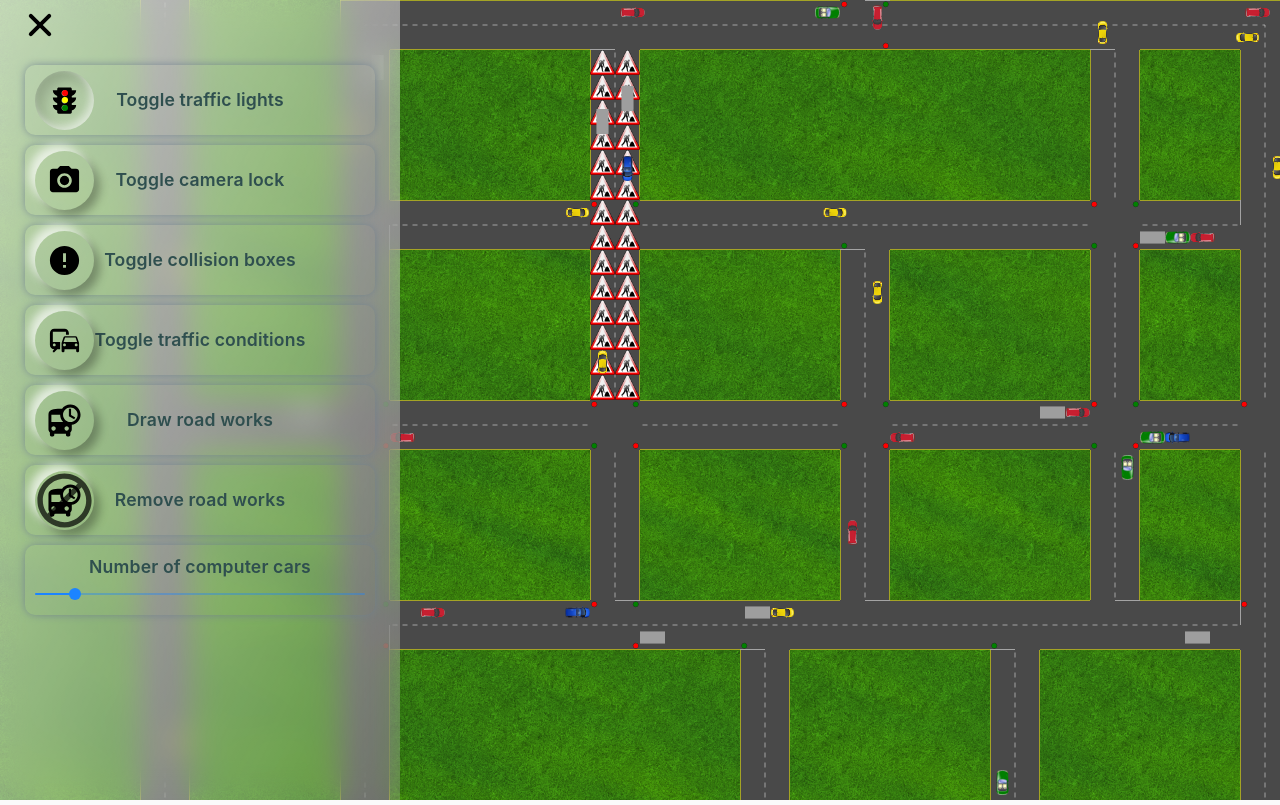
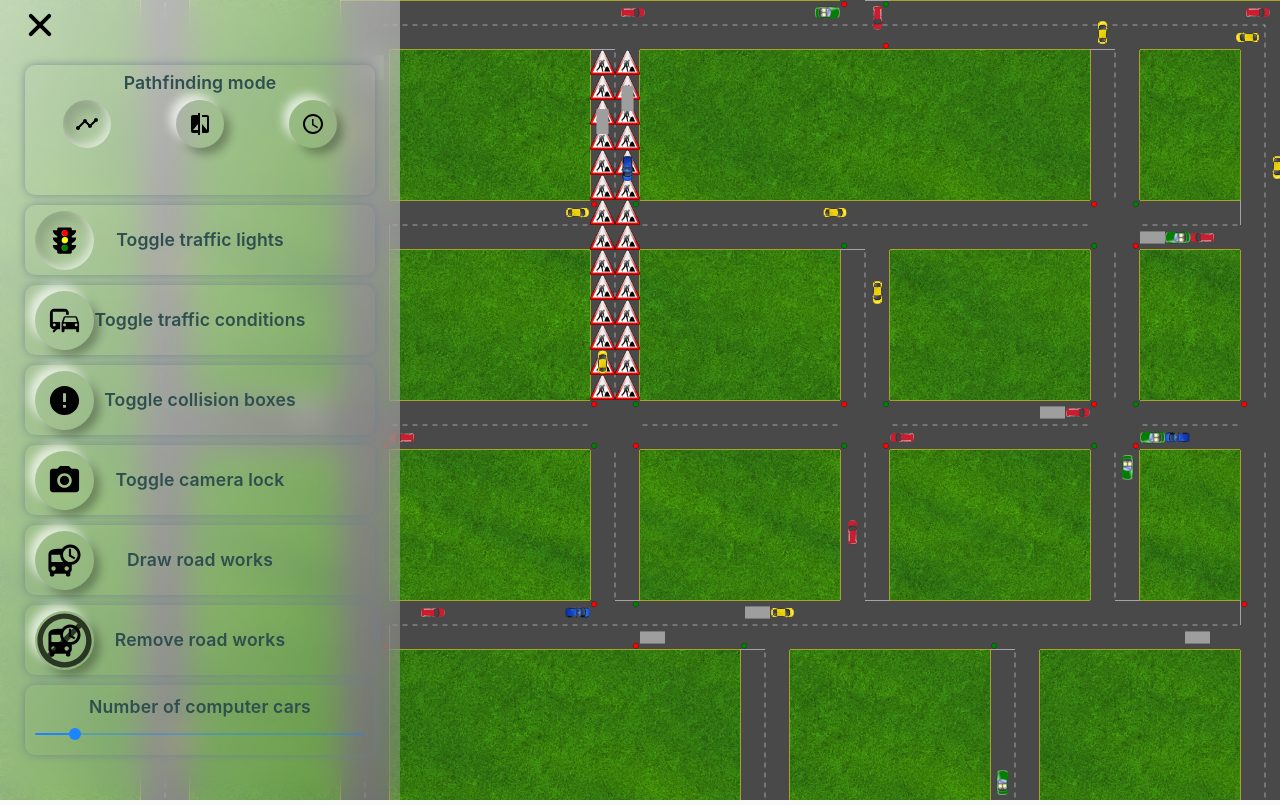
Before and after one commit to David-Beale/pathfinding-react, a React (Create React App) app: page / in a window 1280 px wide. Built offline with nearby package versions, Linux system fonts and the light colour scheme.

Commit message:
Compare paths

```diff
--- a/src/Components/Canvas/mouseHandler/useMouseHandler.js
+++ b/src/Components/Canvas/mouseHandler/useMouseHandler.js
@@ -1,11 +1,14 @@
-import { useRef } from "react";
-import { useSelector } from "react-redux";
+import { useEffect, useRef } from "react";
+import { useDispatch, useSelector } from "react-redux";
+import { addStats } from "../../../redux/mode";
 
 export const useMouseHandler = (playerRef, cameraRef, map) => {
+  const dispatch = useDispatch();
   const addRoadWorks = useSelector(({ roadWorks }) => roadWorks.addRoadWorks);
   const removeRoadWorks = useSelector(
     ({ roadWorks }) => roadWorks.removeRoadWorks
   );
+  const pathfindingMode = useSelector(({ mode }) => mode.mode);
   const clickStart = useRef(null);
   const prevCoords = useRef(null);
 
@@ -49,7 +52,6 @@ export const useMouseHandler = (playerRef, cameraRef, map) => {
     let clickX = Math.floor(xCoord / 50) * 50;
     let clickY = Math.floor(yCoord / 50) * 50;
     const vertex = findVertex(clickX, clickY);
-    console.log(vertex);
     if (!vertex) return;
     if (addRoadWorks) vertex.roadWorks = true;
     else if (removeRoadWorks) vertex.roadWorks = false;
@@ -61,24 +63,19 @@ export const useMouseHandler = (playerRef, cameraRef, map) => {
       handleRoadWorks({ x: clientX, y: clientY });
       return;
     }
-    playerRef.current.click(clientX, clientY);
-    //     //// If there is no player car already on the map and we are comparing paths:
-    //     if (player.compare && !compareClickCount) {
-    //       $("#text").html("Select a destination");
-    //       compareClickCount = 1;
-    //     }
-    //     //If there is a player car on the map
-    //     else if (player.compare && compareClickCount === 1) {
-    //       $("#distance").removeClass("selected");
-    //       $("#time").removeClass("selected");
-    //       $("#text").html("Select a method");
-    //       compareClickCount = 2;
+    const res = playerRef.current.click(clientX, clientY);
+    if (res) dispatch(addStats({ ...res }));
   };
 
   const onWheel = (e) => {
     const { clientX, clientY, deltaY } = e;
     cameraRef.current.scroll(clientX, clientY, deltaY);
   };
+
+  useEffect(() => {
+    playerRef.current.modeSelect(pathfindingMode);
+  }, [playerRef, pathfindingMode]);
+
   const cursor = addRoadWorks ? "crosshair" : removeRoadWorks ? "no-drop" : "";
   return [handleMouseDown, onWheel, cursor];
 };
--- /dev/null
+++ b/src/Components/Menu/Components/Mode/CompareButton.js
@@ -0,0 +1,25 @@
+import React from "react";
+import { useDispatch, useSelector } from "react-redux";
+import CompareIcon from "@material-ui/icons/Compare";
+
+import { ModeButtonContainer, StyledIconButton } from "./ModeStyle";
+import { compareMode } from "../../../../redux/mode";
+import { Tooltip } from "@material-ui/core";
+
+export default function CompareButton() {
+  const dispatch = useDispatch();
+  const enabled = useSelector(({ mode }) => mode.mode === "compare");
+
+  const onClick = () => {
+    dispatch(compareMode());
+  };
+  return (
+    <ModeButtonContainer>
+      <Tooltip title="Compare modes">
+        <StyledIconButton enabled={enabled ? 1 : 0} onClick={onClick}>
+          <CompareIcon />
+        </StyledIconButton>
+      </Tooltip>
+    </ModeButtonContainer>
+  );
+}
--- /dev/null
+++ b/src/Components/Menu/Components/Mode/DistanceButton.js
@@ -0,0 +1,37 @@
+import React from "react";
+import { useDispatch, useSelector } from "react-redux";
+import TimelineIcon from "@material-ui/icons/Timeline";
+
+import {
+  InfoBox,
+  ModeButtonContainer,
+  Row,
+  StyledIconButton,
+} from "./ModeStyle";
+import { distanceMode } from "../../../../redux/mode";
+import { Tooltip } from "@material-ui/core";
+
+export default function DistanceButton() {
+  const dispatch = useDispatch();
+  const enabled = useSelector(({ mode }) => mode.mode === "distance");
+  const distanceStats = useSelector(({ mode }) => mode.stats?.distance);
+
+  const onClick = () => {
+    dispatch(distanceMode());
+  };
+  return (
+    <ModeButtonContainer>
+      <Tooltip title="Shortest route">
+        <StyledIconButton enabled={enabled ? 1 : 0} onClick={onClick}>
+          <TimelineIcon />
+        </StyledIconButton>
+      </Tooltip>
+      {distanceStats && (
+        <InfoBox>
+          <Row>Time: {Math.round(distanceStats.time / 60)}s</Row>
+          <Row>Distance: {distanceStats.distance}</Row>
+        </InfoBox>
+      )}
+    </ModeButtonContainer>
+  );
+}
--- /dev/null
+++ b/src/Components/Menu/Components/Mode/Mode.js
@@ -0,0 +1,20 @@
+import React from "react";
+
+import { ModeContainer, ButtonContainer } from "./ModeStyle";
+
+import DistanceButton from "./DistanceButton";
+import CompareButton from "./CompareButton";
+import TimeButton from "./TimeButton";
+
+export default function Mode() {
+  return (
+    <ModeContainer>
+      Pathfinding mode
+      <ButtonContainer>
+        <DistanceButton />
+        <CompareButton />
+        <TimeButton />
+      </ButtonContainer>
+    </ModeContainer>
+  );
+}
--- /dev/null
+++ b/src/Components/Menu/Components/Mode/ModeStyle.js
@@ -0,0 +1,41 @@
+import styled from "styled-components";
+import { IconButton } from "@material-ui/core";
+
+export const ModeContainer = styled.div`
+  display: flex;
+  flex-direction: column;
+  align-items: center;
+  /* justify-content: space-between; */
+  margin: 5px 0;
+  padding: 5px;
+  width: 100%;
+  border-radius: 10px;
+  box-shadow: 0 0 10px -1px slategray;
+  height: 130px;
+`;
+export const ButtonContainer = styled.div`
+  display: flex;
+  align-items: flex-start;
+  justify-content: space-evenly;
+  width: 100%;
+  margin: 5px;
+`;
+
+export const StyledIconButton = styled(IconButton)`
+  color: black;
+  box-shadow: ${(props) =>
+    props.enabled
+      ? "inset -4px -4px 8px rgba(255, 255, 255, 0.6), inset 8px 8px 16px rgba(0, 0, 0, 0.2)"
+      : "-6px -6px 10px rgba(255, 255, 255, 0.7), 6px 6px 10px rgba(0, 0, 0, 0.3)"};
+`;
+export const InfoBox = styled.div``;
+export const Row = styled.div``;
+
+export const ModeButtonContainer = styled.div`
+  display: flex;
+  flex-direction: column;
+  align-items: center;
+  justify-content: space-between;
+  font-size: 0.9rem;
+  width: 33%;
+`;
--- /dev/null
+++ b/src/Components/Menu/Components/Mode/TimeButton.js
@@ -0,0 +1,37 @@
+import React from "react";
+import { useDispatch, useSelector } from "react-redux";
+import ScheduleIcon from "@material-ui/icons/Schedule";
+
+import {
+  InfoBox,
+  ModeButtonContainer,
+  Row,
+  StyledIconButton,
+} from "./ModeStyle";
+import { timeMode } from "../../../../redux/mode";
+import { Tooltip } from "@material-ui/core";
+
+export default function CompareButton() {
+  const dispatch = useDispatch();
+  const enabled = useSelector(({ mode }) => mode.mode === "time");
+  const timeStats = useSelector(({ mode }) => mode.stats?.time);
+
+  const onClick = () => {
+    dispatch(timeMode());
+  };
+  return (
+    <ModeButtonContainer>
+      <Tooltip title="Fastest route">
+        <StyledIconButton enabled={enabled ? 1 : 0} onClick={onClick}>
+          <ScheduleIcon />
+        </StyledIconButton>
+      </Tooltip>
+      {timeStats && (
+        <InfoBox>
+          <Row>Time: {Math.round(timeStats.time / 60)}s</Row>
+          <Row>Distance: {timeStats.distance}</Row>
+        </InfoBox>
+      )}
+    </ModeButtonContainer>
+  );
+}
--- a/src/Components/Menu/Menu.js
+++ b/src/Components/Menu/Menu.js
@@ -11,6 +11,7 @@ import ToggleCollisionBoxes from "./Components/ToggleCollisionBoxes/ToggleCollis
 import AddRoadWorks from "./Components/AddRoadWorks/AddRoadWorks";
 import RemoveRoadWorks from "./Components/RemoveRoadWorks/RemoveRoadWorks";
 import ToggleTrafficConditions from "./Components/ToggleTrafficConditions/ToggleTrafficConditions";
+import Mode from "./Components/Mode/Mode";
 
 export default function Menu() {
   const [menuOpen, setMenuOpen] = useState(true);
@@ -20,10 +21,11 @@ export default function Menu() {
       <MenuButton setMenuOpen={setMenuOpen} menuOpen={menuOpen} />
       <Drawer variant="persistent" anchor="left" open={menuOpen}>
         <Container>
+          <Mode />
           <ToggleTrafficLights />
+          <ToggleTrafficConditions />
+          <ToggleCollisionBoxes />
           <ToggleCameraLock />
-          <ToggleCollisionBoxes />
-          <ToggleTrafficConditions />
           <AddRoadWorks />
           <RemoveRoadWorks />
           <ComputerNumber />
--- a/src/Components/Menu/MenuStyle.js
+++ b/src/Components/Menu/MenuStyle.js
@@ -2,7 +2,7 @@ import styled from "styled-components";
 
 export const Container = styled.div`
   width: 400px;
-  padding: 60px 25px;
+  padding: 60px 25px 0 25px;
   background-color: transparent;
   display: flex;
   flex-direction: column;
--- /dev/null
+++ b/src/redux/mode.js
@@ -0,0 +1,30 @@
+import { createSlice } from "@reduxjs/toolkit";
+
+export const initialState = {
+  mode: "distance",
+  stats: false,
+};
+const mode = createSlice({
+  name: "mode",
+  initialState,
+  reducers: {
+    distanceMode(state) {
+      state.mode = "distance";
+      state.stats = false;
+    },
+    timeMode(state) {
+      state.mode = "time";
+    },
+    compareMode(state) {
+      state.mode = "compare";
+      state.stats = false;
+    },
+    addStats(state, action) {
+      state.stats = action.payload;
+    },
+  },
+});
+
+export const { distanceMode, timeMode, compareMode, addStats } = mode.actions;
+
+export default mode.reducer;
--- a/src/redux/store.js
+++ b/src/redux/store.js
@@ -2,10 +2,12 @@ import { configureStore } from "@reduxjs/toolkit";
 
 import roadWorks from "./roadWorks";
 import settings from "./settings";
+import mode from "./mode";
 
 export default configureStore({
   reducer: {
     roadWorks,
     settings,
+    mode,
   },
 });
```
Also changed, not shown: src/Components/Canvas/player/player.js (+28 -32 lines).
